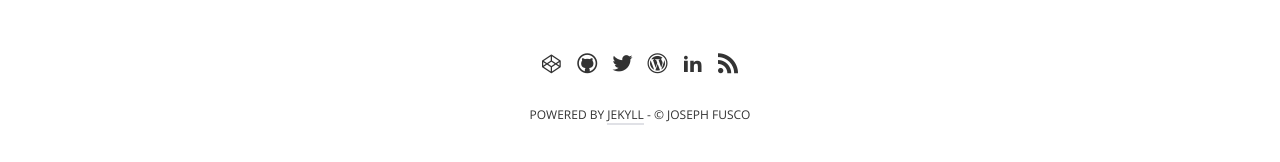
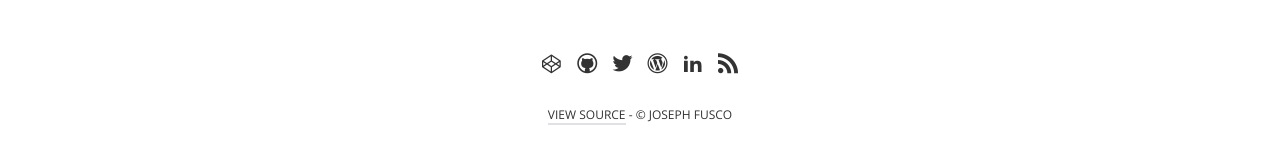
Before and after one commit to josephfusco/josephfusco.github.io, a Jekyll site: the page built from _posts/2015-6-8-coverting-psd-to-png-the-fast-way.md, in a window 1280 px wide. Shown: the part 1767-1929 px from the top of the page. Built offline with Jekyll 4.4.1, drawn with Linux system fonts in a browser that asks for light colours; some web fonts are replaced; Markdown is read by kramdown in place of the engine named in the settings; comment, search, counter and statistics services are not loaded.

Commit message:
Update default.html

```diff
--- a/_layouts/default.html
+++ b/_layouts/default.html
@@ -90,7 +90,7 @@
           {% comment %} Always Show Feed {% endcomment %}
           <li><a target="_blank" href="/atom.xml" title="feed"><i class="icon-feed"></i></a></li>
         </ul>
-        <small>Powered by <a target="_blank" href="http://http://jekyllrb.com/">Jekyll</a> - &copy; {{ site.author }}</small>
+        <small><a href="http://github.com/josephfusco/josephfusco.github.io">View Source</a> - &copy; {{ site.author }}</small>
       </footer>
 
     </div>
```
